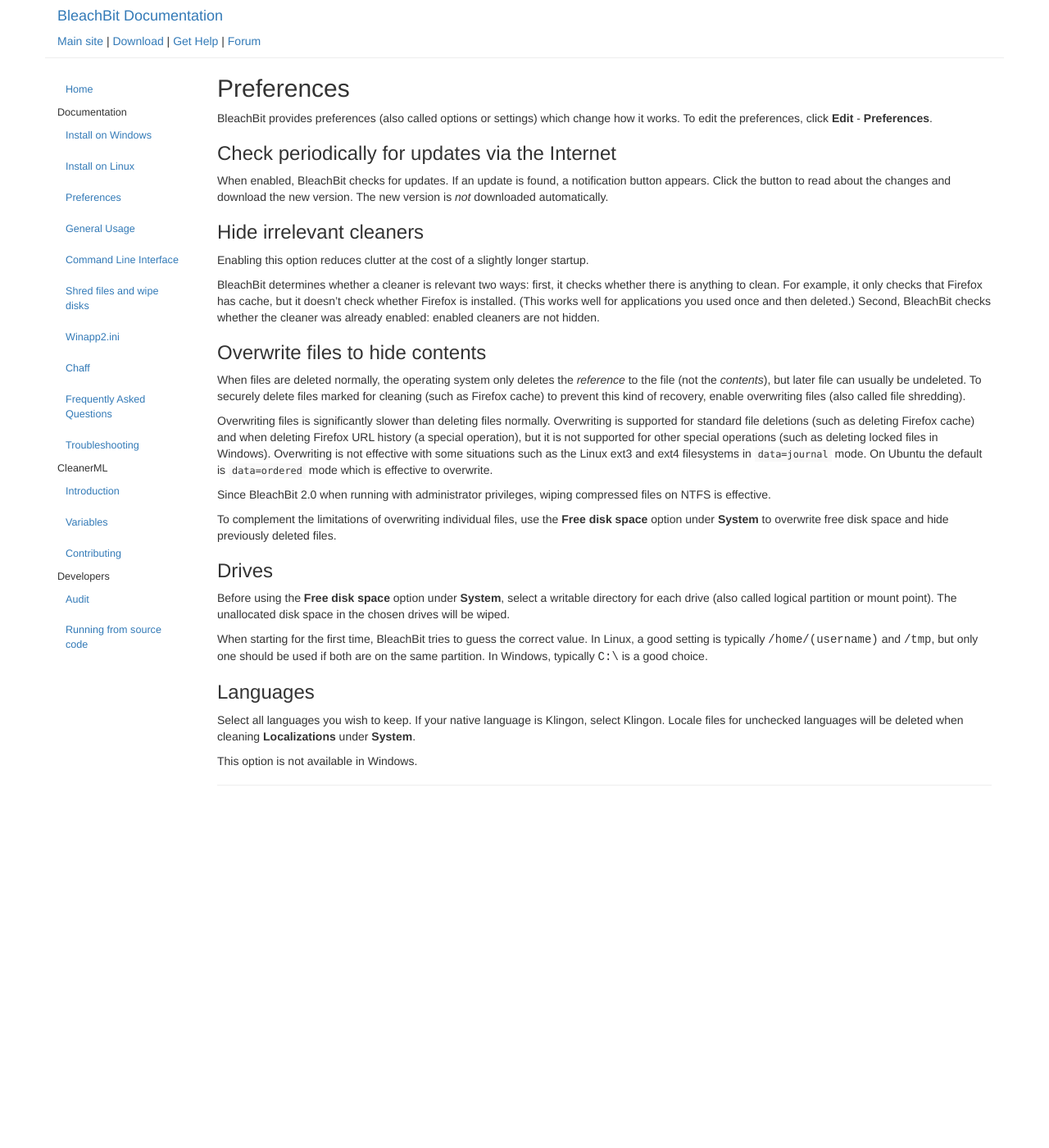
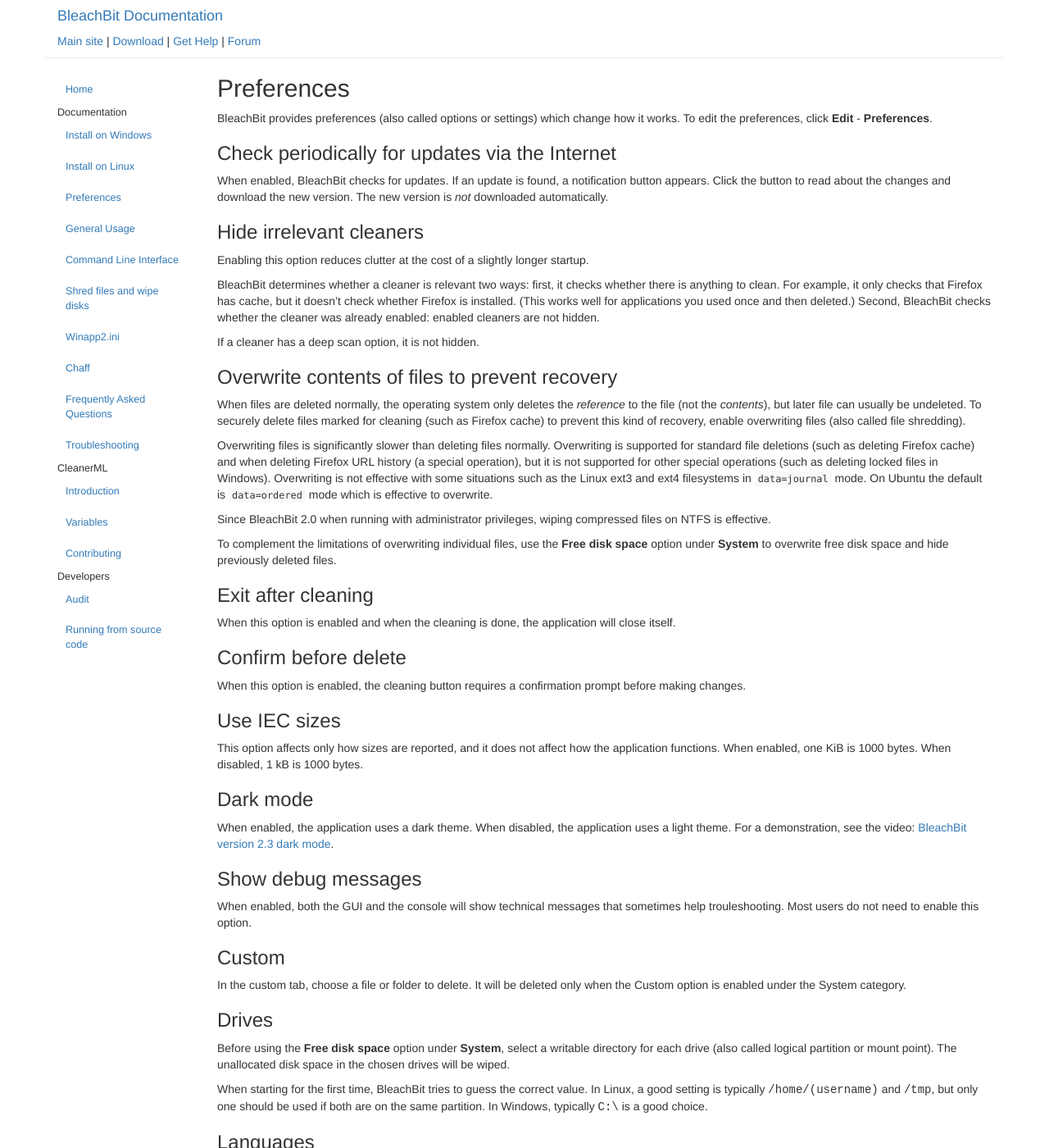
Before and after one commit to bleachbit/docs, a Jekyll site: the page built from _posts/2015-09-25-preferences.md, in a window 1280 px wide and 1400 px high. Shown: the whole window at 82% size. Built offline with Jekyll 4.4.1, drawn with Linux system fonts in a browser that asks for light colours; some of the changed text lies outside the part shown.

Commit message:
Expand documentation about preferences
This was prompted by a message from Steelhead
https://www.bleachbit.org/forum/change-color-bleachbit-30-window

```diff
--- a/_posts/2015-09-25-preferences.md
+++ b/_posts/2015-09-25-preferences.md
@@ -18,7 +18,9 @@
 
 BleachBit determines whether a cleaner is relevant two ways: first, it checks whether there is anything to clean. For example, it only checks that Firefox has cache, but it doesn't check whether Firefox is installed. (This works well for applications you used once and then deleted.) Second, BleachBit checks whether the cleaner was already enabled: enabled cleaners are not hidden.
 
-### Overwrite files to hide contents
+If a cleaner has a deep scan option, it is not hidden.
+
+### Overwrite contents of files to prevent recovery
 
 When files are deleted normally, the operating system only deletes the _reference_ to the file (not the _contents_), but later file can usually be undeleted. To securely delete files marked for cleaning (such as Firefox cache) to prevent this kind of recovery, enable overwriting files (also called file shredding).
 
@@ -27,6 +29,30 @@
 Since BleachBit 2.0 when running with administrator privileges, wiping compressed files on NTFS is effective.
 
 To complement the limitations of overwriting individual files, use the **Free disk space** option under **System** to overwrite free disk space and hide previously deleted files.
+
+### Exit after cleaning
+
+When this option is enabled and when the cleaning is done, the application will close itself.
+
+### Confirm before delete
+
+When this option is enabled, the cleaning button requires a confirmation prompt before making changes.
+
+### Use IEC sizes
+
+This option affects only how sizes are reported, and it does not affect how the application functions. When enabled, one KiB is 1000 bytes. When disabled, 1 kB is 1000 bytes.
+
+### Dark mode
+
+When enabled, the application uses a dark theme. When disabled, the application uses a light theme. For a demonstration, see the video: [BleachBit version 2.3 dark mode](https://www.youtube.com/watch?v=kWM4-7X5_1g).
+
+### Show debug messages
+
+When enabled, both the GUI and the console will show technical messages that sometimes help trouleshooting. Most users do not need to enable this option.
+
+### Custom
+
+In the custom tab, choose a file or folder to delete. It will be deleted only when the Custom option is enabled under the System category.
 
 ### Drives
 
@@ -39,3 +65,7 @@
 Select all languages you wish to keep. If your native language is Klingon, select Klingon. Locale files for unchecked languages will be deleted when cleaning **Localizations** under **System**.
 
 This option is not available in Windows.
+
+### Whitelist
+
+Files and folders added to the whitelist will be skipped during preview and during cleaning.
```
